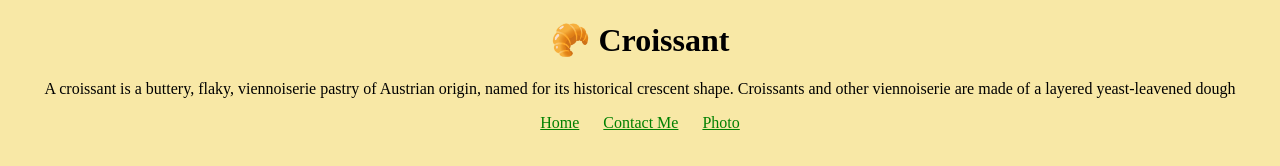
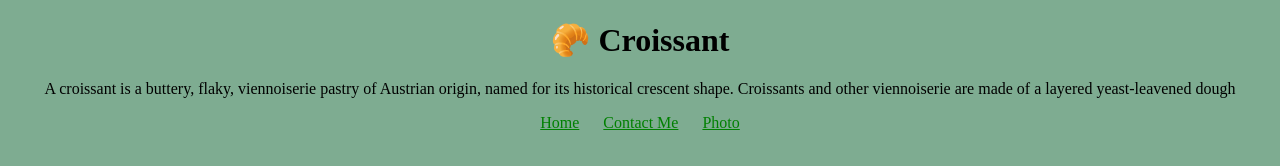
Before and after one commit to slovinskamary/The-Best-Croiisant, a plain HTML site: page index.html in a window 1280 px wide. Drawn offline with Linux system fonts and the light colour scheme.

Commit message:
changed the  css

```diff
--- a/css/styles.css
+++ b/css/styles.css
@@ -1,5 +1,5 @@
 body {
-  background: #f8e8a6;
+  background: #7eac91;
   display: block;
   margin: 8px;
 }
```
